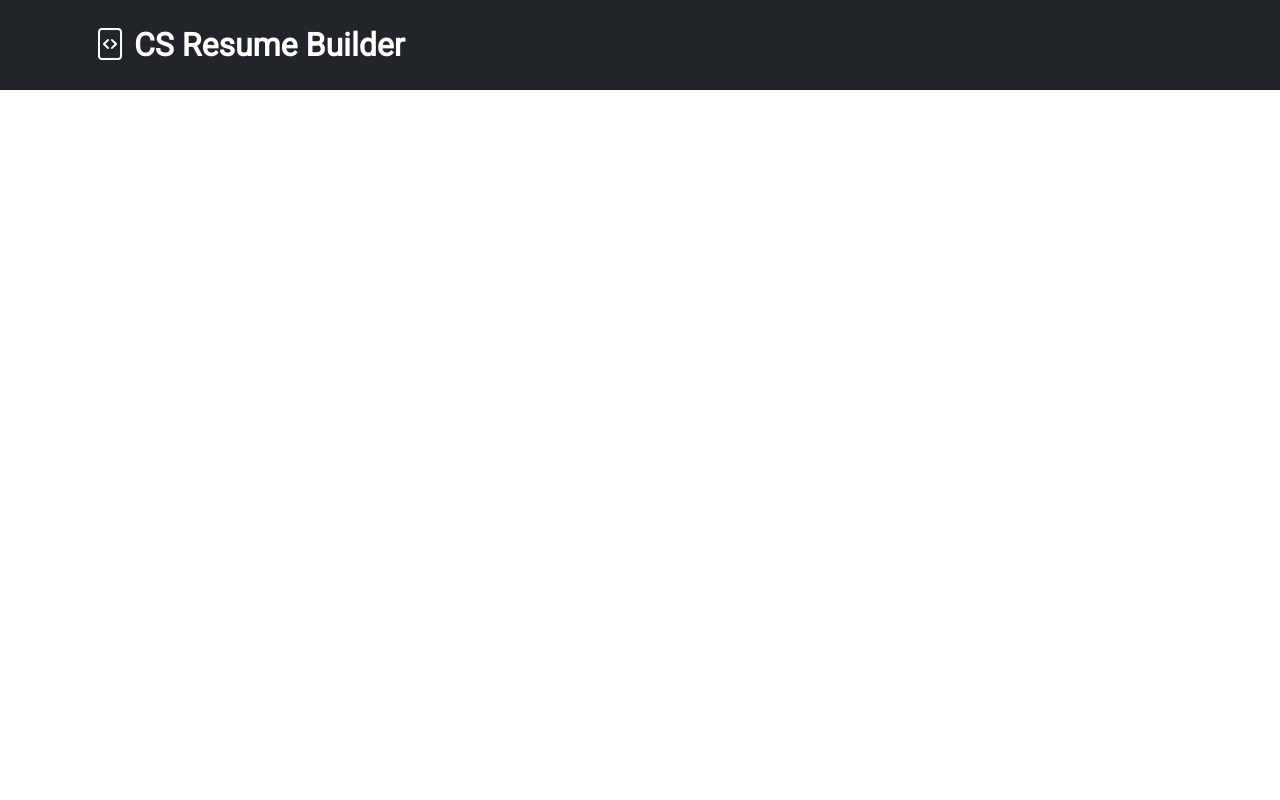
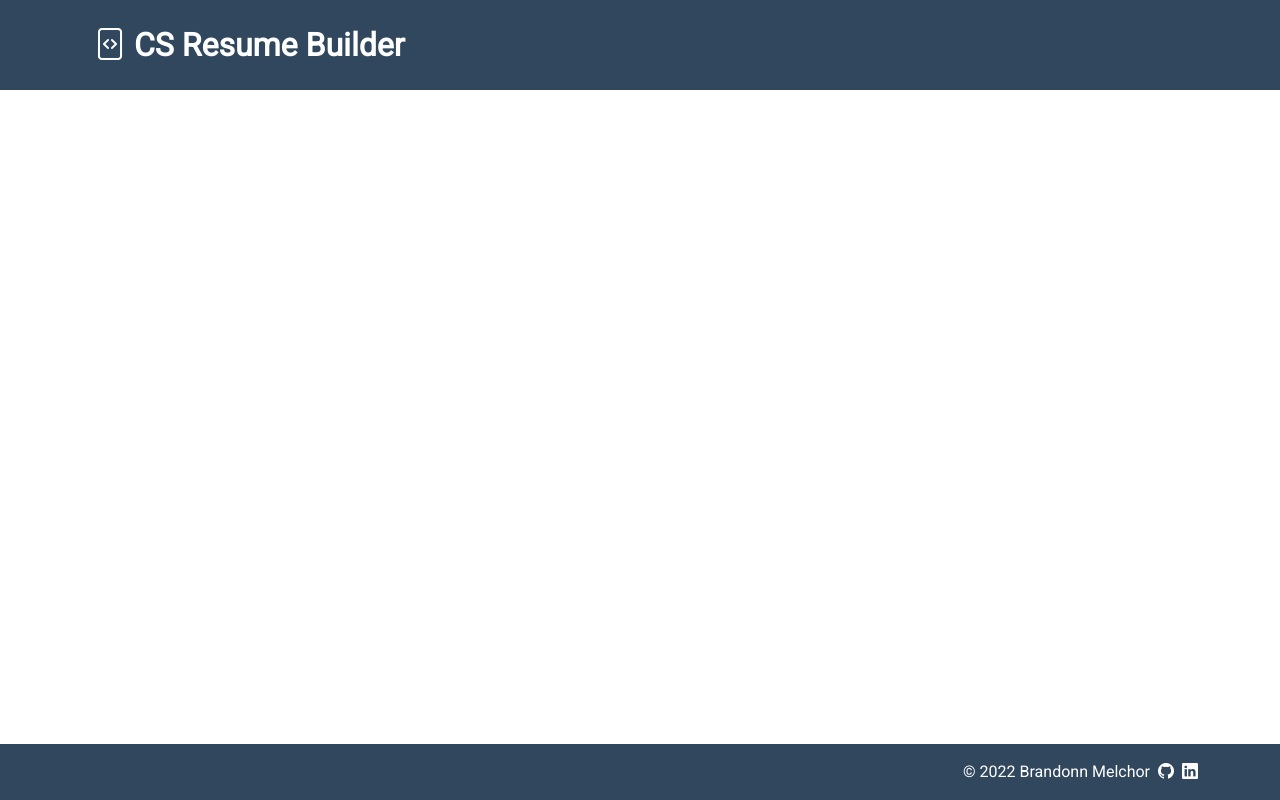
Before and after one commit to brandonnmelchor/resume-builder, a React (Create React App) app: page / in a window 1280 px wide. Built offline with nearby package versions, Linux system fonts and the light colour scheme.

Commit message:
initialize footer component

```diff
--- a/src/App.js
+++ b/src/App.js
@@ -1,11 +1,13 @@
 import React from "react";
 import Nav from "./components/Nav";
+import Footer from "./components/Footer";
 
 export default class App extends React.Component {
   render() {
     return (
       <div className="d-flex flex-column justify-content-center min-vh-100">
         <Nav />
+        <Footer />
       </div>
     );
   }
--- /dev/null
+++ b/src/components/Footer.js
@@ -0,0 +1,26 @@
+import React from "react";
+
+export default class Footer extends React.Component {
+  render() {
+    const github = "https://github.com/brandonnmelchor";
+    const linkedin = "https://www.linkedin.com/in/brandonnmelchor/";
+
+    return (
+      <footer className="bg-dark text-white mt-auto">
+        <div className="container-lg py-3">
+          <div className="row justify-content-center align-items-center">
+            <div className="col text-end">
+              <span>&copy; 2022 Brandonn Melchor </span>
+              <a className="text-white text-decoration-none ps-1" href={github} target="_blank" rel="noreferrer">
+                <i className="bi bi-github"></i>
+              </a>
+              <a className="text-white text-decoration-none ps-2" href={linkedin} target="_blank" rel="noreferrer">
+                <i className="bi bi-linkedin"></i>
+              </a>
+            </div>
+          </div>
+        </div>
+      </footer>
+    );
+  }
+}
--- a/src/styles/styles.scss
+++ b/src/styles/styles.scss
@@ -0,0 +1,25 @@
+// * {
+//   border: 1px solid gray;
+// }
+
+#resume {
+  width: 770px;
+  height: 1000px;
+}
+
+hr {
+  padding: 0;
+  margin: 0;
+}
+
+.section-header {
+  font-size: 12px;
+}
+
+.section-content-normal {
+  font-size: 11px;
+}
+
+.bold {
+  font-weight: 700;
+}
--- a/src/styles/variables.scss
+++ b/src/styles/variables.scss
@@ -1,3 +1,13 @@
 @import url("https://fonts.googleapis.com/css2?family=Roboto&display=swap");
 
+$primary: #30475e;
+$black: $primary;
+$dark: $primary;
+
 $font-family-sans-serif: "Roboto";
+
+$card-border-color: rgba($primary, 0.125);
+$body-color: $primary;
+
+$form-check-input-bg: $primary;
+$form-check-input-border: 1px solid rgba($black, 0.25);
```
